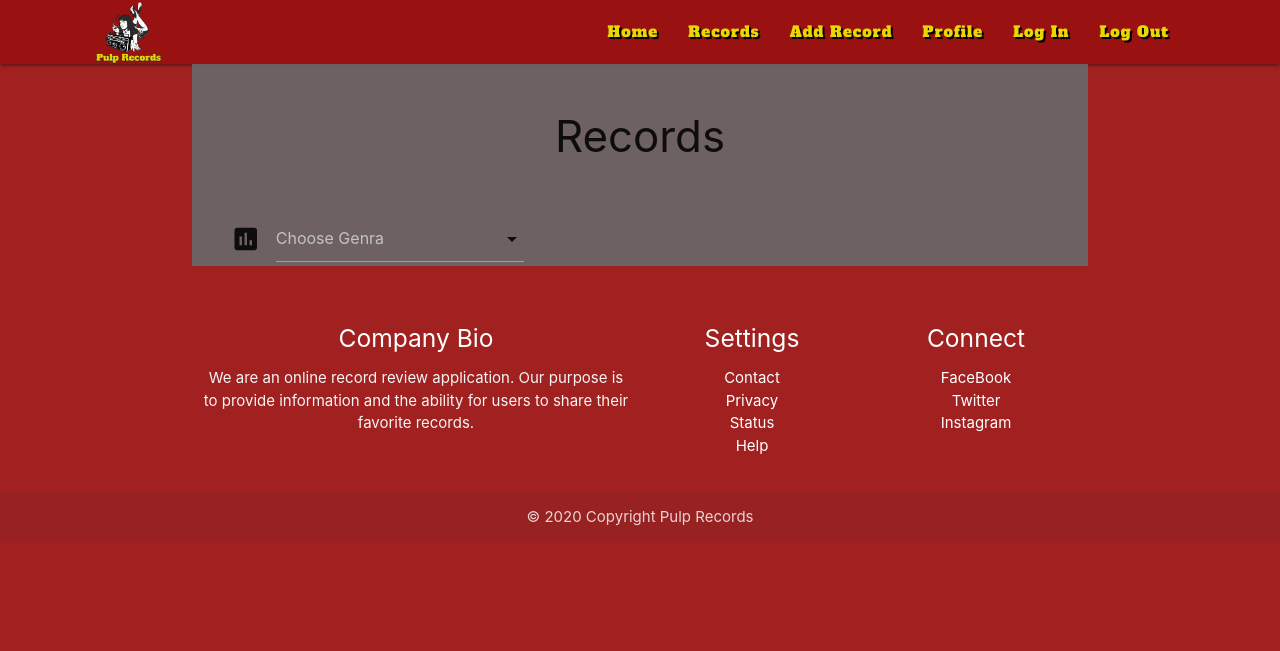
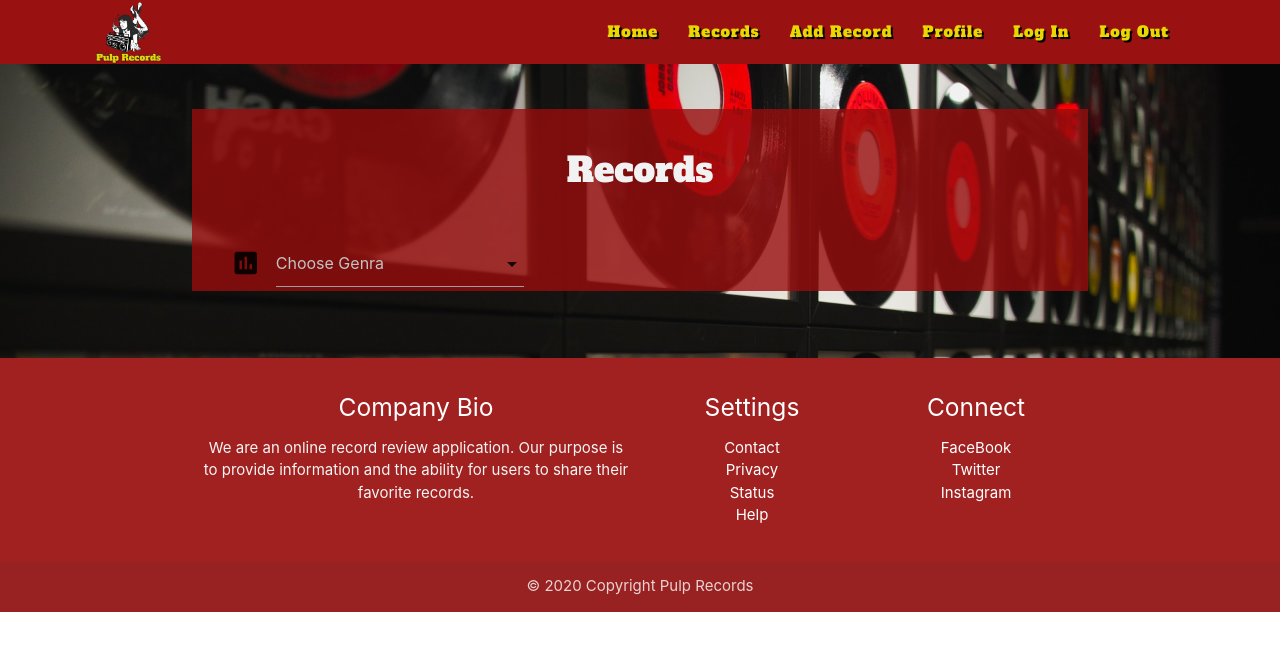
Before and after one commit to Timmy-Bergkvist/pulp-records, a Flask app: page /records in a window 1280 px wide. Shown: the top 651 px of the page. Run offline with Flask 2, Linux system fonts and the light colour scheme; some libraries are stand-ins or nearby versions.

Commit message:
Added background styling

```diff
--- a/static/css/style.css
+++ b/static/css/style.css
@@ -26,6 +26,20 @@ body, html {
   height: 100%;
 }*/
 
+main {
+  background: url('../images/background-img.jpg') no-repeat center center fixed;
+  background-size: cover;
+}
+
+header{
+  background-color: rgba(153, 13, 13, 0.918) !important;
+}
+
+.image-section, .page-footer {
+  background-color: rgba(153, 13, 13, 0.918) !important;
+}
+
+
 #background-upper-image {
   background-image: url(../images/background-img.jpg);
   /* Full height */
@@ -48,10 +62,6 @@ body, html {
   background-position: center;
   background-repeat: no-repeat;
   background-size: cover;
-}
-
-body {
-  background-color: rgba(153, 13, 13, 0.918)
 }
 
 #parallax-container{
@@ -82,12 +92,15 @@ nav {
 
 
 /*---------------------------<-Section->------------------------------*/
+.h4header {
+  font-family: 'Alfa Slab One', sans-serif;
+  color: #F2F2F2;
+}
 
 #info-container {
-  background-color: rgba(105, 105, 105, 0.9);
+  background-color: rgba(153, 13, 13, 0.795);
   padding: 20px 50px 50px;
 }
-
 
 @media only screen and (max-width : 992px) {
   .parallax-container .section {
--- a/templates/addrecords.html
+++ b/templates/addrecords.html
@@ -1,6 +1,8 @@
 {% extends 'base.html' %} {% block content %}
+<br>
+<br>
 <div class="container" id="info-container">
-    <h3 class="center">Add Record</h3>
+    <h4 class="center h4header">Add Record</h4>
     <div class="row">
         <form action="{{url_for('insert_reviews')}}" method="POST" class="col s12">
             <div class="row">
@@ -56,4 +58,6 @@
         </form>
     </div>
 </div>
+<br>
+<br>
 {% endblock %}
--- a/templates/base.html
+++ b/templates/base.html
@@ -125,14 +125,15 @@
     <div class="parallax"><img src="../static/images/background-img2.jpg" alt="Unsplashed background img 2"></div>
   </div>
 ---->
-
+<main>
 
 {% block content %}
 {% endblock %}
 
+</main>
 
   <!---------------------Footer----------------------->
-  <footer class="page-footer teal">
+  <footer class="page-footer">
     <div class="container">
       <div class="row">
         <div class="col l6 s12 center">
--- a/templates/index.html
+++ b/templates/index.html
@@ -49,6 +49,7 @@
   </div>
 
 <!-----------------------Icon Section-------------------->
+<div class="image-section">
   <div class="container icon-cection">
     <div class="section">
       <div class="row">
@@ -94,9 +95,9 @@
           </div>
         </div>
       </div>
-
     </div>
   </div>
+</div>
 
 
   <div class="parallax-container valign-wrapper" id="parallax-container">
--- a/templates/records.html
+++ b/templates/records.html
@@ -1,6 +1,8 @@
 {% extends 'base.html' %} {% block content %}
+<br>
+<br>
 <div class="container" id="info-container">
-    <h3 class="center">Records</h3>
+    <h4 class="center h4header">Records</h4>
     <br>
     <div class="input-field col s12">
         <div class="row left">
@@ -20,9 +22,6 @@
         <div class="row collection-item" href="#">
                 <div class="row col s12">
                     <div class="title">{{ review.artist_name }}</div>
-                    <div class="record-images center">
-                        <img src="../static/images/record-img1.jpg">
-                    </div>
                     <!--<div class="col l4 m4 s12 center-on-small-only"><img class="image-collection" src="{{ review.record_image }}" alt="Picture of {{ review.artist_name }}"></div>-->
                     <div>{{ review.record_title }} </div>
                     <div>{{ review.genra_name }}</div>
@@ -36,9 +35,8 @@
 
         {% else %} <hr> {% endif %} {% endif %}
         {% endfor %}
+        <br>
+        <br>
     </div>
 </div>
-</section>
-
-
 {% endblock %}
--- a/templates/viewrecords.html
+++ b/templates/viewrecords.html
@@ -27,11 +27,5 @@
 
         {% else %} <hr> {% endif %} {% endif %}
         {% endfor %}
-    </div>
 </div>
-
-
-</div>
-
-
 {% endblock %}
```
